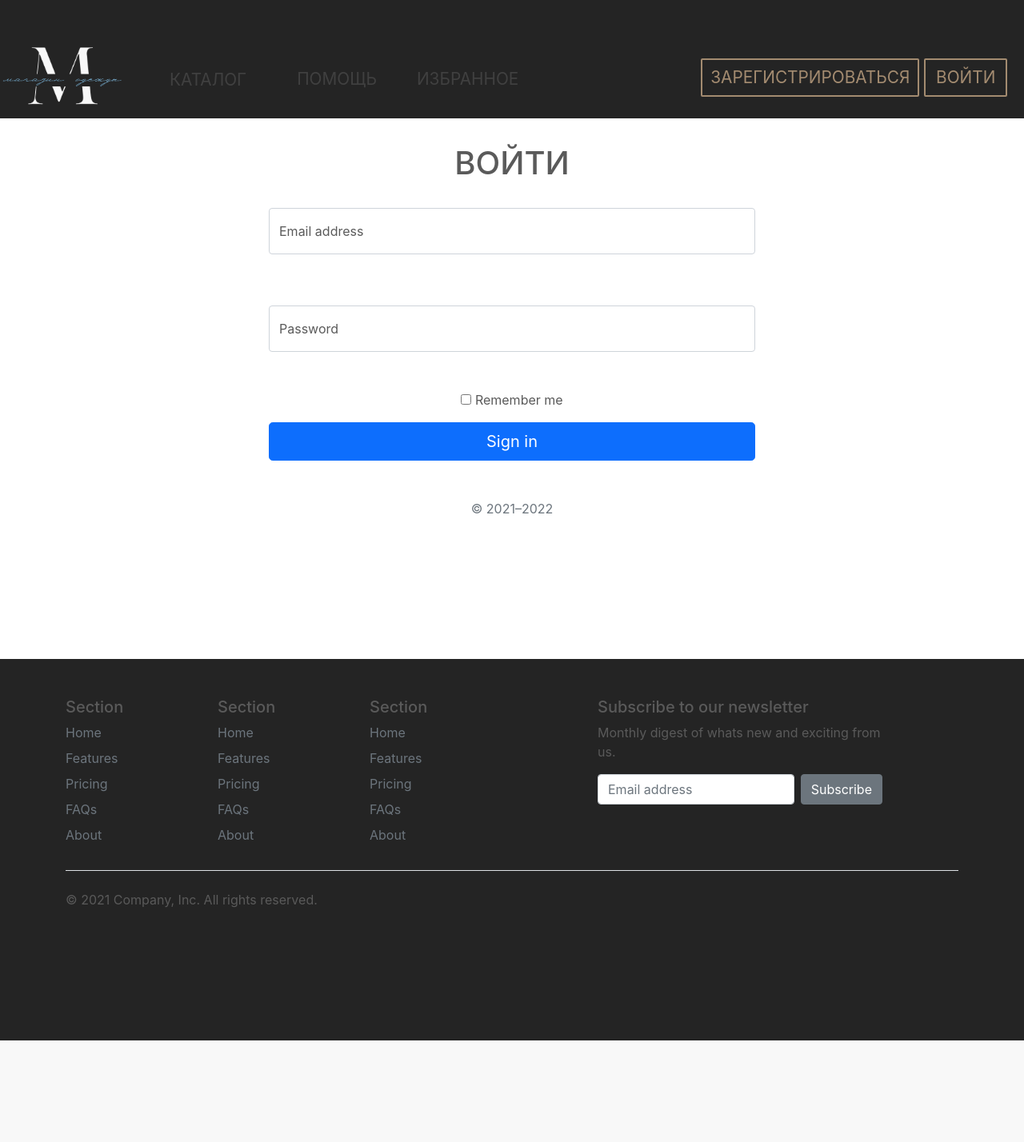
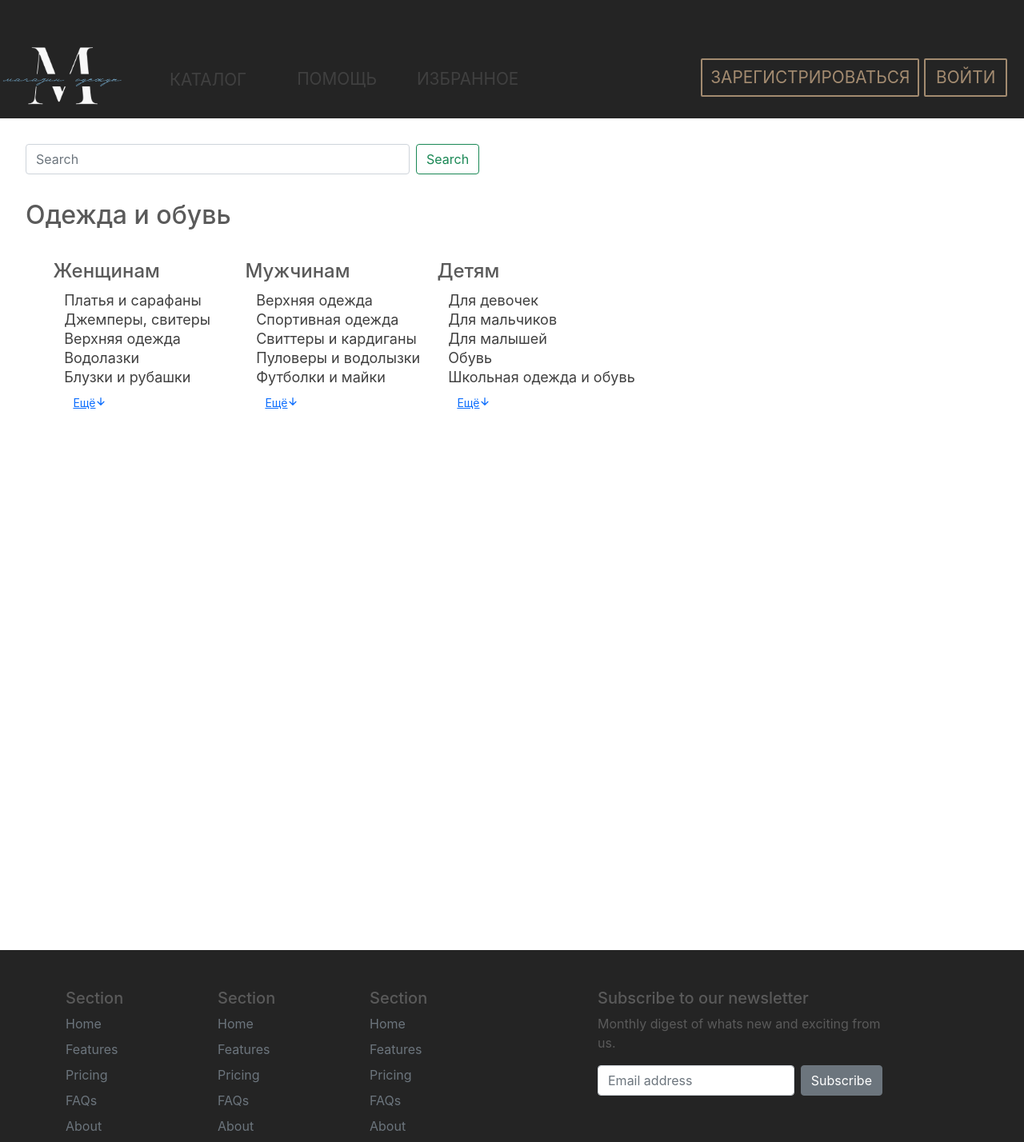
Before and after one commit to Grizzly18/Market, a Flask app: template templates/test2.html in a window 1280 px wide. Shown: the top 1428 px of the page at 80% size. Before the commit the page ends 1301 px from the top, so only its background shows below. Run offline with Flask 2, Linux system fonts and the light colour scheme; the template is opened without the code that fills it, so the values that code supplies are empty; some libraries are stand-ins or nearby versions.

Commit message:
first_version

```diff
--- a/forms/user.py
+++ b/forms/user.py
@@ -9,5 +9,4 @@ class RegisterForm(FlaskForm):
     password = PasswordField('Пароль', validators=[DataRequired()])
     password_again = PasswordField('Повторите пароль', validators=[DataRequired()])
     name = StringField('Имя пользователя', validators=[DataRequired()])
-    modified_date = DateField('Дата регистрации', format='%Y-%m-%d')
     submit = SubmitField('Войти')
--- a/templates/test2.html
+++ b/templates/test2.html
@@ -68,27 +68,40 @@
       </div>
     </div>
     <main>
-        <div class="form-signin container-login text-center">
-            <form action="" method="post">
-                <h1>ВОЙТИ</h1>
-                <div class="form-floating" style="margin: auto; width: 50%; margin-bottom: 4em; margin-top: 2em;">
-                    <input type="email" class="form-control" id="floatingInput" placeholder="name@example.com">
-                    <label for="floatingInput">Email address</label>
-                </div>
-                <div class="form-floating" style="margin: auto; width: 50%; margin-bottom: 3em;">
-                    <input type="password" class="form-control" id="floatingPassword" placeholder="Password">
-                    <label for="floatingPassword">Password</label>
-                </div>
-
-                <div class="checkbox mb-3" style="margin-bottom: 3em;">
-                    <label>
-                    <input type="checkbox" value="remember-me"> Remember me
-                    </label>
-                </div>
-                <button class="btn btn-lg btn-primary" style="margin: auto; width: 50%;" type="submit">Sign in</button>
-                <p class="mt-5 mb-3 text-muted">&copy; 2021–2022</p>
-            </form>
-        </div>
+      <div class="container-login" style="height: 1040px;">
+        <form class="d-flex">
+            <input class="form-control me-2" type="search" placeholder="Search" aria-label="Search" style="width: 30em;">
+            <button class="btn btn-outline-success" type="submit">Search</button>
+        </form>
+          <h2 style="padding-top: 1em;">Одежда и обувь</h2>
+          <ul class="main-nav clearfix catalog-menu-2" style="padding-top: 0.5em; margin-right: 3em;">
+              <li><h4>Женщинам</h4></li>
+              <li><a href="#">Платья и сарафаны</a></li>
+              <li><a href="#">Джемперы, свитеры</a></li>
+              <li><a href="#">Верхняя одежда</a></li>
+              <li><a href="#">Водолазки</a></li>
+              <li><a href="#">Блузки и рубашки</a></li>
+              <li><button class="btn btn-link" type="submit"><small>Ещё<ion-icon name="arrow-down-outline"></ion-icon></small></button></li>
+          </ul>
+          <ul class="main-nav clearfix catalog-menu-2" style="padding-top: 0.5em; margin-right: 3em;">
+              <li><h4>Мужчинам</h4></li>
+              <li><a href="#">Верхняя одежда</a></li>
+              <li><a href="#">Спортивная одежда</a></li>
+              <li><a href="#">Свиттеры и кардиганы</a></li>
+              <li><a href="#">Пуловеры и водолызки</a></li>
+              <li><a href="#">Футболки и майки</a></li>
+              <li><button class="btn btn-link" type="submit"><small>Ещё<ion-icon name="arrow-down-outline"></ion-icon></small></button></li>
+          </ul>
+          <ul class="main-nav clearfix catalog-menu-2" style="padding-top: 0.5em; margin-right: 3em;">
+              <li><h4>Детям</h4></li>
+              <li><a href="#">Для девочек</a></li>
+              <li><a href="#">Для мальчиков</a></li>
+              <li><a href="#">Для малышей</a></li>
+              <li><a href="#">Обувь</a></li>
+              <li><a href="#">Школьная одежда и обувь</a></li>
+              <li><button class="btn btn-link" type="submit"><small>Ещё<ion-icon name="arrow-down-outline"></ion-icon></small></button></li>
+          </ul>
+      </div>
 
       <div class="container">
         <footer class="py-5">
```
Also changed, not shown: templates/register.html (+33 -36 lines), db/main.db.
